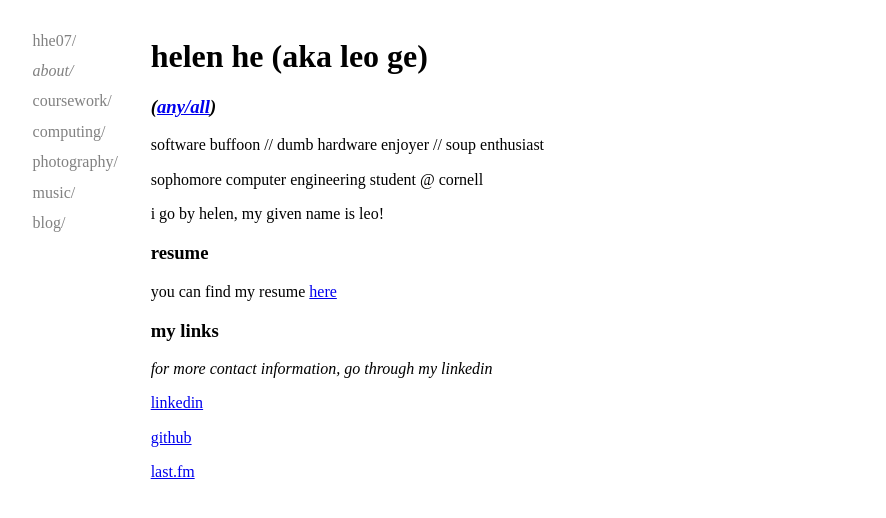
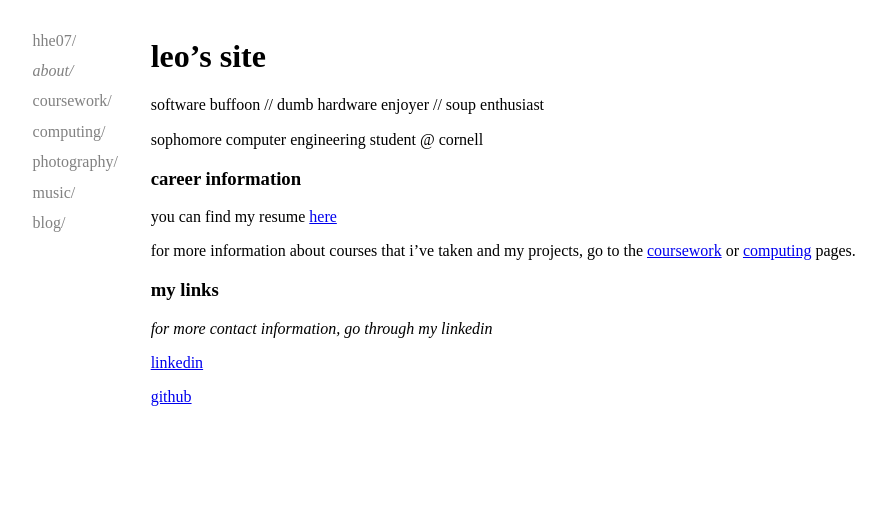
Before and after one commit to hhe07/hhe07.github.io, a Jekyll site: the page built from about.md, in a window 1280 px wide. Shown: the top 518 px of the page, without its empty margins (9-895 px from the left). Built offline with Jekyll 4.4.1, drawn with Linux system fonts in a browser that asks for light colours.

```diff
--- a/about.md
+++ b/about.md
@@ -2,24 +2,22 @@
 layout: default
 title: about
 ---
-# helen he (aka leo ge)
-### *([any/all](https://en.pronouns.page/@hhe07))*
+# leo's site
 
 software buffoon // dumb hardware enjoyer // soup enthusiast
 
 sophomore computer engineering student @ cornell
 
-i go by helen, my given name is leo!
 
 
-### resume
+### career information
 you can find my resume [here](/assets/pdf/resume.pdf)
+
+for more information about courses that i've taken and my projects, go to the [coursework](coursework.html) or [computing](computing.html) pages.
 
 ### my links
 *for more contact information, go through my linkedin*
 
 [linkedin](https://www.linkedin.com/in/leo-ge-b53663259/)
 
-[github](https://github.com/hhe07)
-
-[last.fm](https://www.last.fm/user/hhe07/library)
+[github](https://github.com/hhe07?tab=repositories)
--- /dev/null
+++ b/robots.txt
@@ -0,0 +1,5 @@
+User-agent: GPTBot
+Disallow: /
+
+User-agent: *
+Disallow: /
```
Also changed, not shown: assets/priv.md (added, +21 -0 lines), Gemfile.lock, 10 other files.
